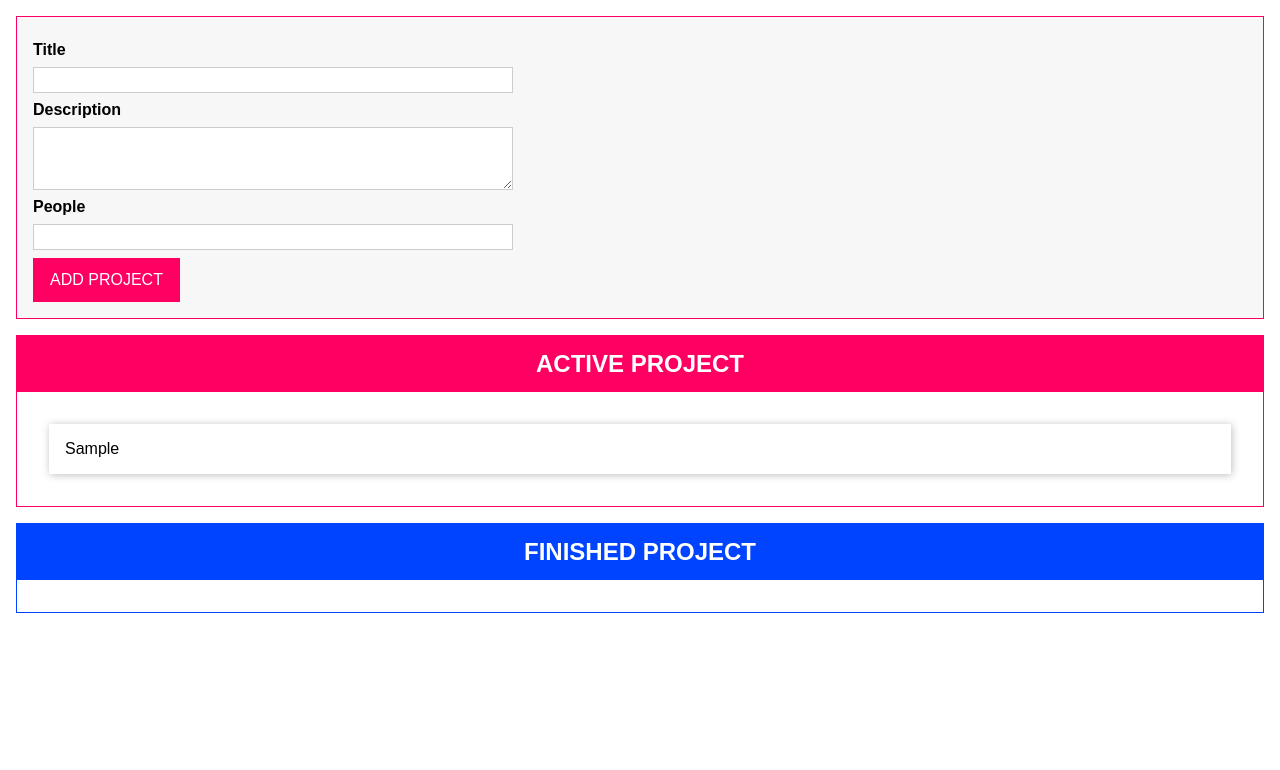
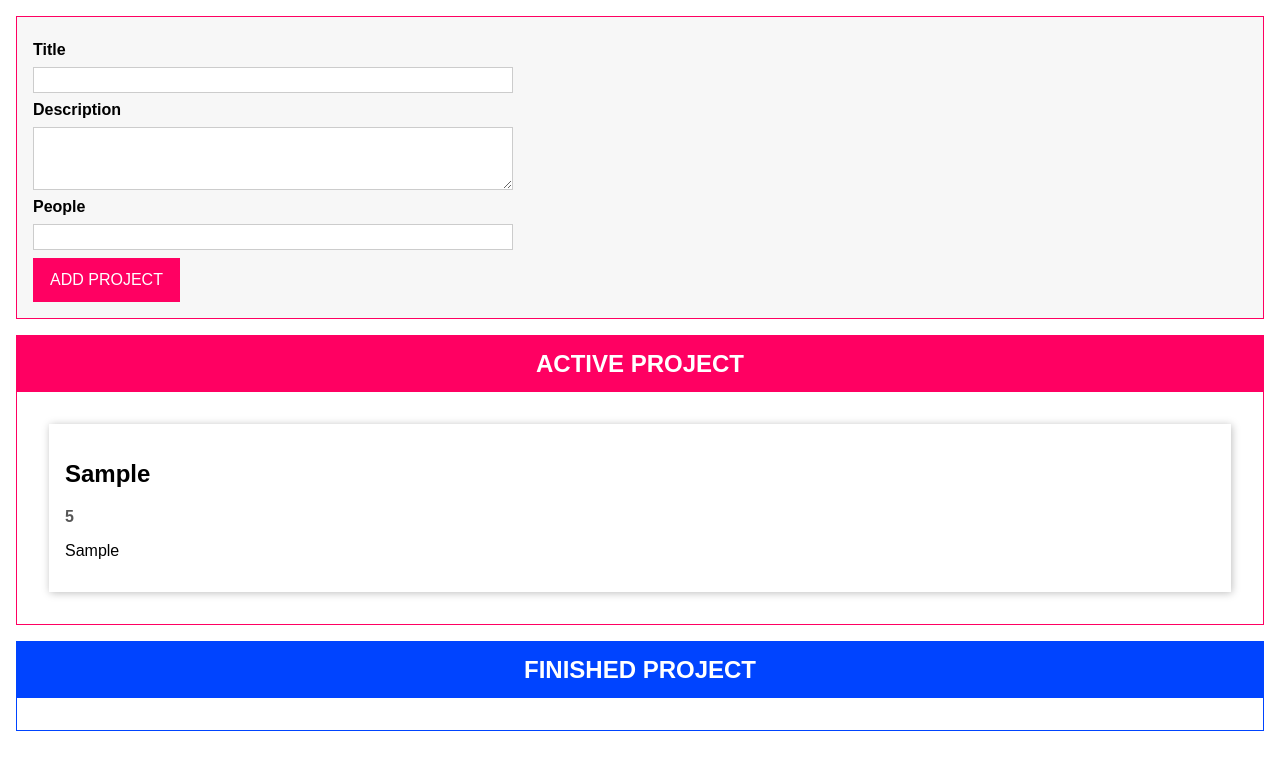
Before and after one commit to zhaoboxiang/TypeScript-Drag-Drop, a website with bundled scripts: page index.html in a window 1280 px wide. Both pictures are taken after typing "Sample", "Sample", "5" into the empty fields and a click on the button "ADD PROJECT". Built offline with nearby package versions, Linux system fonts and the light colour scheme.

Commit message:
refactor: render project item with a class

```diff
--- a/index.html
+++ b/index.html
@@ -27,7 +27,11 @@
       </form>
     </template>
     <template id="single-project">
-      <li></li>
+      <li>
+        <h1></h1>
+        <h3></h3>
+        <p></p>
+      </li>
     </template>
     <template id="project-list">
       <section class="projects">
--- a/src/app.ts
+++ b/src/app.ts
@@ -157,6 +157,24 @@ abstract class Component<T extends HTMLElement, U extends HTMLElement> {
   abstract renderContent(): void;
 }
 
+// Project item class
+class ProjectItem extends Component<HTMLUListElement, HTMLLIElement> {
+  constructor(hostId: string, private project: Project) {
+    super("single-project", hostId, false, project.id);
+
+    this.configure();
+    this.renderContent();
+  }
+
+  configure(): void {}
+  renderContent(): void {
+    this.element.querySelector("h1")!.textContent = this.project.title;
+    this.element.querySelector("h3")!.textContent =
+      this.project.people.toString();
+    this.element.querySelector("p")!.textContent = this.project.description;
+  }
+}
+
 // ProjectList class
 class ProjectList extends Component<HTMLDivElement, HTMLElement> {
   assignedProjects: Project[] = [];
@@ -175,9 +193,7 @@ class ProjectList extends Component<HTMLDivElement, HTMLElement> {
 
     listEl.innerHTML = "";
     for (const prjItem of this.assignedProjects) {
-      const listItem = document.createElement("li");
-      listItem.textContent = prjItem.title;
-      listEl.appendChild(listItem);
+      new ProjectItem(this.element.querySelector("ul")!.id, prjItem);
     }
   }
 
```
Also changed, not shown: 1 other file.
